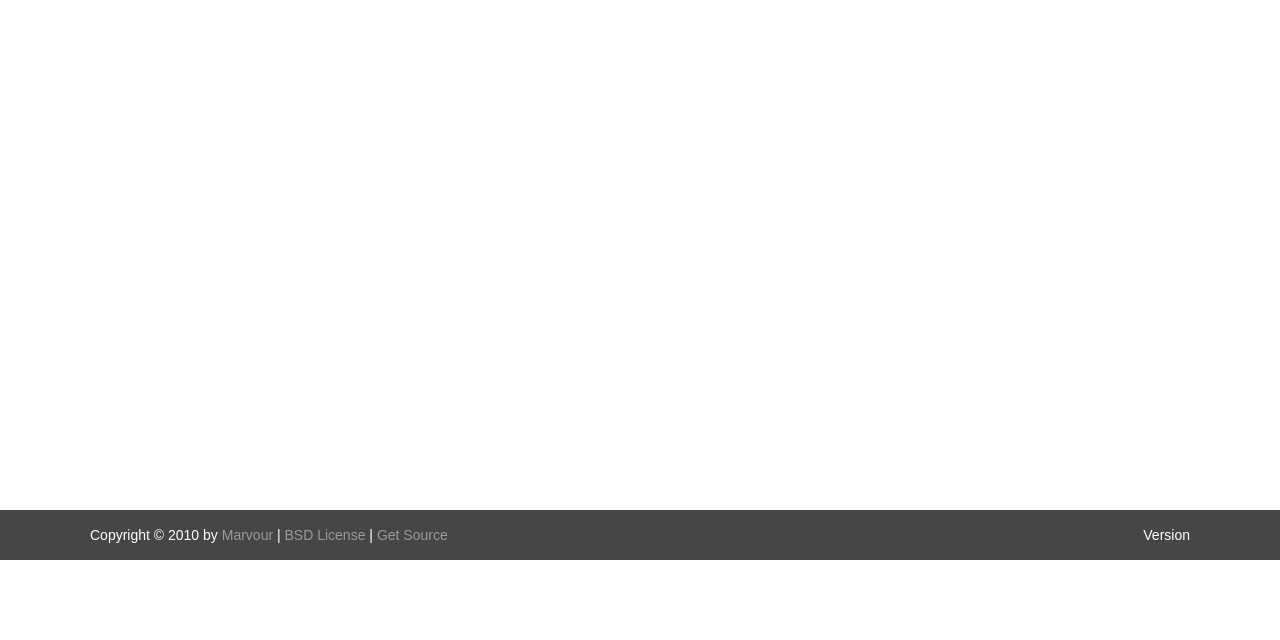
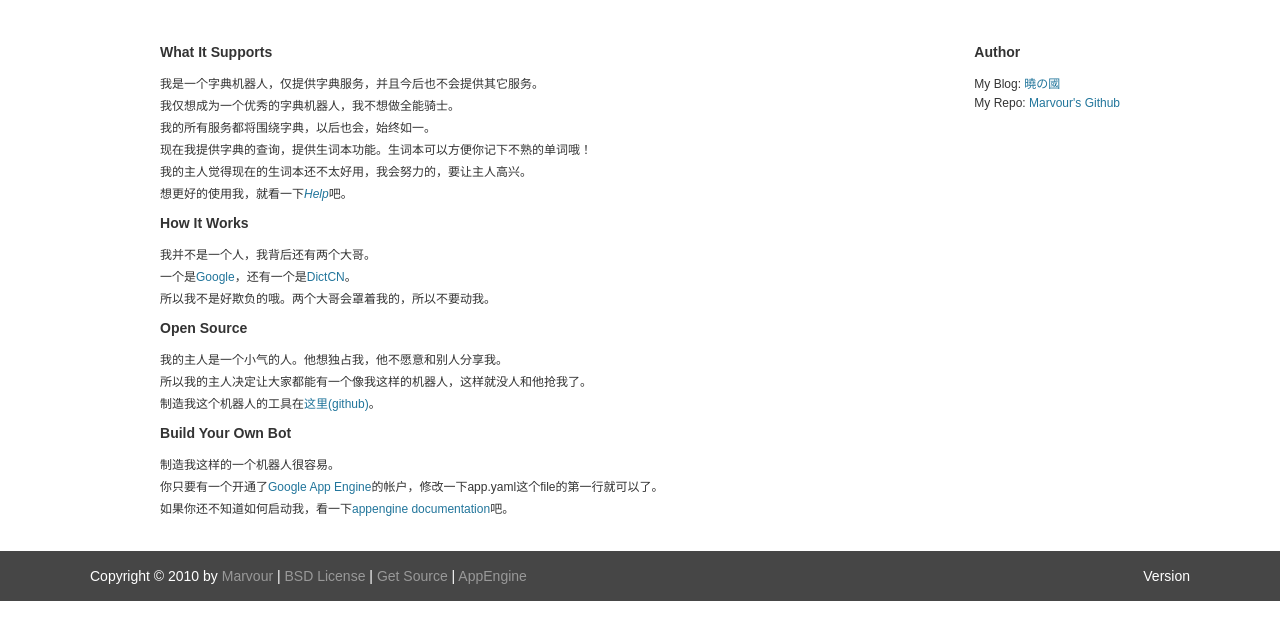
Before and after one commit to lepture/mardict, a Python web app: template templates/index.html in a window 1280 px wide. Shown: the part 97-737 px from the top of the page. Run offline with Jinja, Linux system fonts and the light colour scheme; the template is opened without the code that fills it, so the values that code supplies are empty.

Commit message:
index template

```diff
--- a/static/style.css
+++ b/static/style.css
@@ -223,6 +223,12 @@ label.required {
     margin: 30px 0;
     min-height: 450px;
 }
+.section {
+    float: left;
+}
+.sidebar {
+    float: right;
+}
 
 /* footer */
 #footer {
--- a/templates/base.html
+++ b/templates/base.html
@@ -36,7 +36,7 @@
                 </div>
             </div>
             <div id="main">
-                <div class="wrap">
+                <div class="wrap clearfix">
                     {% block main %}
                     {% endblock %}
                 </div>
@@ -46,6 +46,7 @@
                 Copyright &copy; 2010 by <a href="http://marvour.com">Marvour</a>
                 | <a href="http://www.opensource.org/licenses/bsd-license.php">BSD License</a>
                 | <a href="http://github.com/marvour/mardict">Get Source</a>
+                | <a href="http://appengine.google.com">AppEngine</a>
                 </p>
                 <p id="version">
                 Version {{ version }}
--- a/templates/index.html
+++ b/templates/index.html
@@ -1,6 +1,38 @@
 {% extends "base.html" %}
 
 {% block main %}
-
-
+<div class="section">
+    <div class="sec">
+        <h3>What It Supports</h3>
+        <p>我是一个字典机器人，仅提供字典服务，并且今后也不会提供其它服务。</p>
+        <p>我仅想成为一个优秀的字典机器人，我不想做全能骑士。</p>
+        <p>我的所有服务都将围绕字典，以后也会，始终如一。</p>
+        <p>现在我提供字典的查询，提供生词本功能。生词本可以方便你记下不熟的单词哦！</p>
+        <p>我的主人觉得现在的生词本还不太好用，我会努力的，要让主人高兴。</p>
+        <p>想更好的使用我，就看一下<a href="/help/"><em>Help</em></a>吧。</p>
+    </div>
+    <div class="sec">
+        <h3>How It Works</h3>
+        <p>我并不是一个人，我背后还有两个大哥。</p>
+        <p>一个是<a href="https://www.google.com">Google</a>，还有一个是<a href="http://dict.cn">DictCN</a>。</p>
+        <p>所以我不是好欺负的哦。两个大哥会罩着我的，所以不要动我。</p>
+    </div>
+    <div class="sec">
+        <h3>Open Source</h3>
+        <p>我的主人是一个小气的人。他想独占我，他不愿意和别人分享我。</p>
+        <p>所以我的主人决定让大家都能有一个像我这样的机器人，这样就没人和他抢我了。</p>
+        <p>制造我这个机器人的工具在<a href="http://github.com/marvour/mardict">这里(github)</a>。</p>
+    </div>
+    <div class="sec">
+        <h3>Build Your Own Bot</h3>
+        <p>制造我这样的一个机器人很容易。</p>
+        <p>你只要有一个开通了<a href="http://appengine.google.com">Google App Engine</a>的帐户，修改一下app.yaml这个file的第一行就可以了。</p>
+        <p>如果你还不知道如何启动我，看一下<a href="http://code.google.com/appengine/docs/python/tools/uploadinganapp.html">appengine documentation</a>吧。</p>
+    </div>
+</div>
+<div class="sidebar">
+    <h3>Author</h3>
+    <p>My Blog: <a href="http://shiao.org">曉の國</a></p>
+    <p>My Repo: <a href="http://github.com/marvour">Marvour's Github</a></p>
+</div>
 {% endblock %}
--- a/views.py
+++ b/views.py
@@ -42,3 +42,9 @@ class Tool(webapp.RequestHandler):
         values = myvalues(self.request)
         tp = os.path.join(DIR, 'tool.html')
         self.response.out.write(template.render(tp,values))
+
+class Log(webapp.RequestHandler):
+    def get(self):
+        values = myvalues(self.request)
+        tp = os.path.join(DIR, 'tool.html')
+        self.response.out.write(template.render(tp,values))
```
